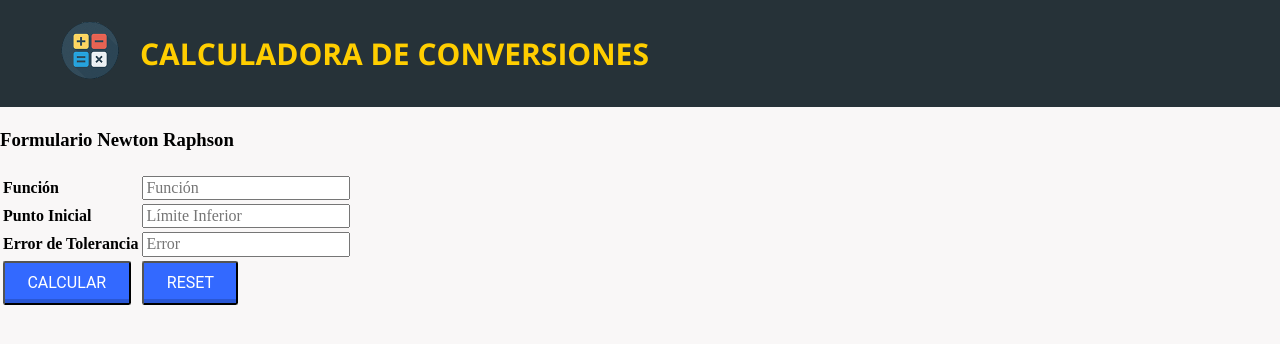
After one commit to nicosalaz/MetodosNumericos, a Django app: page /form_n_r/ in a window 1280 px wide. The commit adds this page. Shown: the top 344 px of the page. Run offline with Django 3.2, Linux system fonts and the light colour scheme.

Commit message:
09/03/2021

```diff
--- /dev/null
+++ b/calculadora/Templates/ENL/form_newton_raphson.html
@@ -0,0 +1,37 @@
+{% extends "index.html" %}
+{% block titulo %}
+<title>Formulario Newton Raphson</title>
+{% endblock %}
+{% block cuerpo %}
+<h3>Formulario Newton Raphson</h3>
+<form action="/resultado_n_r/" method="POST">
+    {% csrf_token %}
+    <table>
+        <tbody>
+            <tr>
+                <td><strong>Función</strong></td>
+                <td>
+                    <input type="text" name="funcion" placeholder="Función" required>
+                </td>
+            </tr>
+            <tr>
+                <td><strong>Punto Inicial</strong></td>
+                <td>
+                    <input type="text" name="pun_ini" placeholder="Límite Inferior" required>
+                </td>
+            </tr>
+            <tr>
+                <td><strong>Error de Tolerancia</strong></td>
+                <td>
+                    <input type="text" name="error" placeholder="Error" required>
+                </td>
+            </tr>
+            <tr>
+                <td><input class="btn" type="submit" value="Calcular"></td>
+                <td><input class="btn" type="reset"></td>
+            </tr>
+        </tbody>
+    </table>
+
+</form>
+{% endblock %}
--- a/calculadora/Templates/index.html
+++ b/calculadora/Templates/index.html
@@ -38,11 +38,14 @@
         <a class= "btn " href="{% url 'hexa_dec'%}"> Calculadora Hexadecimal</a>
         <a  class= "btn " href="{% url 'octal_dec'%}"> Calculadora Octal</a>
         <a  class= "btn " href="{% url 'decimal_32'%}"> IEEE 32 - 64</a>
+    </div>
+    <div class="contenedor centrar">
         <a  class= "btn " href="{% url 'binario_32'%}"> BINARIO IEEE 32</a>
         <a  class= "btn " href="{% url 'binario_64'%}"> BINARIO IEEE 64</a>
         <a  class= "btn " href="{% url 'derivada'%}">Calculadora de derivadas</a>
         <a  class= "btn " href="{% url 'biseccion'%}"> Método de Bisección</a>
         <a  class= "btn " href="{% url 'f_pos'%}"> Método de Regla Falsa</a>
+        <a  class= "btn " href="{% url 'n_raphson'%}"> Método de Newton Raphson</a>
     </div>
 
     <p class="mt contenedor">Métodos Númericos</p>
--- a/calculadora/calculadora/urls.py
+++ b/calculadora/calculadora/urls.py
@@ -45,4 +45,6 @@ urlpatterns = [
     path('form_f_posicion/',mostar_form_falsa_pos,name='f_pos'),
     path('form_derivada/',mostar_form_derivada,name='derivada'),
     path('resultado_dev/',resultado_dev),
+    path('form_n_r/',mostar_form_n_r,name='n_raphson'),
+    path('resultado_n_r/',resultado_n_r),
 ]
--- a/calculadora/ecuaciones_no_lineales/views.py
+++ b/calculadora/ecuaciones_no_lineales/views.py
@@ -13,6 +13,9 @@ def mostar_form_falsa_pos(request):
 
 def mostar_form_derivada(request):
     return render(request,'ENL/Form_derivada.html')
+
+def mostar_form_n_r(request):
+    return render(request,'ENL/form_newton_raphson.html')
 
 def resultado_biseccion(request):
     funcion = str(request.POST['funcion'])
@@ -31,6 +34,15 @@ def resultado_falsa_pos(request):
     graficar_funcion(funcion,xi,xf)
     result,er = metodo_falsa_posicion(funcion,xi,xf,et)
     return render(request,'ENL/resultado_biseccion.html',{'resultado':result,'error_relativo':er})
+
+def resultado_n_r(request):
+    func = request.POST['funcion']
+    numero = request.POST['pun_ini']
+    error_tol = request.POST['error']
+    graficar_funcion(func,0,numero)
+    result,error = metodo_newton_raphson(func,numero,error_tol)
+
+    return render(request,'ENL/resultado_n_r.html',{'raiz':result,'error':error})
 
 def determinar_func(func,valor):
     ecuacion = sp.sympify(func)
@@ -75,7 +87,26 @@ def metodo_falsa_posicion(func,xi,xf,error=0.001,ite =50):
     else:
         return False, False
 
-def graficar_funcion(func,xi,xf):
+def metodo_newton_raphson(func,p_inical,error_tolerancia):
+    xi = p_inical
+    xr = 0
+    er = 100
+    i = 0
+    while er > float(error_tolerancia) and i <= 50:
+        #print('i:',i)
+        if float(calcular_derivada(func,xi)) == 0:
+            return False,False
+        xr = float(xi) - (float(determinar_func(func,xi))/float(calcular_derivada(func,xi)))
+        #print('xr:',xr)
+        er = abs(((float(xi) - float(xr))/float(xr)))
+        #print('er:', er)
+        xi = float(xr)
+        i += 1
+
+    return '{:.5f}'.format(xr),'{:.8f}'.format(er)
+
+
+def graficar_funcion(func,xi = -10,xf = 10):
     ecu = sp.sympify(func)
     inf = int(xi)
     sup = int(xf)
@@ -90,9 +121,18 @@ def resultado_dev(request):
     s_d = sp.diff(funcion, x,2)
     r_pd = int(sp.diff(funcion, x).evalf(subs={x: numero}))
     r_sd = int(sp.diff(funcion, x,2).evalf(subs={x: numero}))
-    print("Primera derivada ", sp.diff(funcion, x, 1))
-    print("Segunda derivada ", sp.diff(funcion, x, 2))
-    print("Resultado primera derivada ", sp.diff(funcion, x, 1).evalf(subs={x: numero}))
-    print("Resultado segunda derivada ", sp.diff(funcion, x, 2).evalf(subs={x: numero}))
+    # print("Primera derivada ", sp.diff(funcion, x, 1))
+    # print("Segunda derivada ", sp.diff(funcion, x, 2))
+    # print("Resultado primera derivada ", sp.diff(funcion, x, 1).evalf(subs={x: numero}))
+    # print("Resultado segunda derivada ", sp.diff(funcion, x, 2).evalf(subs={x: numero}))
 
     return render(request,'ENL/resultado_dev.html',{'p_d':p_d,'s_d':s_d,'r_pd':r_pd,'r_sd':r_sd,})
+
+def calcular_derivada(func,valor):
+    funcion = sp.sympify(func)
+    x = sp.symbols('x')
+    numero = valor
+    p_d = sp.diff(funcion, x)
+    r_pd = int(sp.diff(funcion, x).evalf(subs={x: numero}))
+
+    return r_pd
```
Also changed, not shown: calculadora/Templates/ENL/resultado_n_r.html (added, +16 -0 lines).
